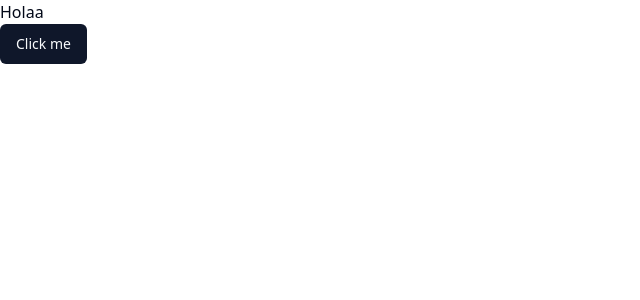
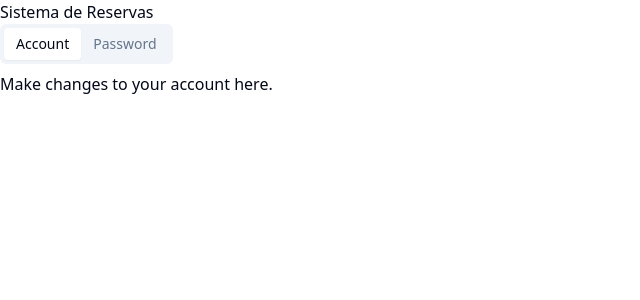
Before and after one commit to JhosepTM/babels-frontend, a React (Vite) app: page / in a window 1280 px wide. Shown: the top 300 px of the page, without its empty margins (0-640 px from the left). Built offline with nearby package versions, Linux system fonts and the light colour scheme.

Commit message:
create tabs for booking

```diff
--- a/package.json
+++ b/package.json
@@ -11,6 +11,7 @@
   },
   "dependencies": {
     "@radix-ui/react-slot": "^1.0.2",
+    "@radix-ui/react-tabs": "^1.0.4",
     "class-variance-authority": "^0.7.0",
     "clsx": "^2.0.0",
     "lucide-react": "^0.291.0",
--- a/src/App.tsx
+++ b/src/App.tsx
@@ -1,8 +1,8 @@
 import './App.css'
-import { Home } from './pages/Home'
+import { BookingPage } from './pages/BookingPage/BookingPage'
 
 function App() {
-  return <Home />
+  return <BookingPage />
 }
 
 export default App
--- /dev/null
+++ b/src/components/ui/tabs.tsx
@@ -0,0 +1,53 @@
+import * as React from "react"
+import * as TabsPrimitive from "@radix-ui/react-tabs"
+
+import { cn } from "@/lib/utils"
+
+const Tabs = TabsPrimitive.Root
+
+const TabsList = React.forwardRef<
+  React.ElementRef<typeof TabsPrimitive.List>,
+  React.ComponentPropsWithoutRef<typeof TabsPrimitive.List>
+>(({ className, ...props }, ref) => (
+  <TabsPrimitive.List
+    ref={ref}
+    className={cn(
+      "inline-flex h-10 items-center justify-center rounded-md bg-muted p-1 text-muted-foreground",
+      className
+    )}
+    {...props}
+  />
+))
+TabsList.displayName = TabsPrimitive.List.displayName
+
+const TabsTrigger = React.forwardRef<
+  React.ElementRef<typeof TabsPrimitive.Trigger>,
+  React.ComponentPropsWithoutRef<typeof TabsPrimitive.Trigger>
+>(({ className, ...props }, ref) => (
+  <TabsPrimitive.Trigger
+    ref={ref}
+    className={cn(
+      "inline-flex items-center justify-center whitespace-nowrap rounded-sm px-3 py-1.5 text-sm font-medium ring-offset-background transition-all focus-visible:outline-none focus-visible:ring-2 focus-visible:ring-ring focus-visible:ring-offset-2 disabled:pointer-events-none disabled:opacity-50 data-[state=active]:bg-background data-[state=active]:text-foreground data-[state=active]:shadow-sm",
+      className
+    )}
+    {...props}
+  />
+))
+TabsTrigger.displayName = TabsPrimitive.Trigger.displayName
+
+const TabsContent = React.forwardRef<
+  React.ElementRef<typeof TabsPrimitive.Content>,
+  React.ComponentPropsWithoutRef<typeof TabsPrimitive.Content>
+>(({ className, ...props }, ref) => (
+  <TabsPrimitive.Content
+    ref={ref}
+    className={cn(
+      "mt-2 ring-offset-background focus-visible:outline-none focus-visible:ring-2 focus-visible:ring-ring focus-visible:ring-offset-2",
+      className
+    )}
+    {...props}
+  />
+))
+TabsContent.displayName = TabsPrimitive.Content.displayName
+
+export { Tabs, TabsList, TabsTrigger, TabsContent }
--- /dev/null
+++ b/src/pages/BookingPage/BookingPage.tsx
@@ -0,0 +1,17 @@
+import { Tabs, TabsContent, TabsList, TabsTrigger } from "@/components/ui/tabs"
+
+
+export const BookingPage = () => {
+    return <>
+        <h2>Sistema de Reservas</h2>
+        <Tabs defaultValue="account" className="w-[400px]">
+            <TabsList>
+                <TabsTrigger value="account">Account</TabsTrigger>
+                <TabsTrigger value="password">Password</TabsTrigger>
+            </TabsList>
+            <TabsContent value="account">Make changes to your account here.</TabsContent>
+            <TabsContent value="password">Change your password here.</TabsContent>
+        </Tabs>
+
+    </>;
+}
```
Also changed, not shown: 1 other file (tests, documents, lock files or other folders).
